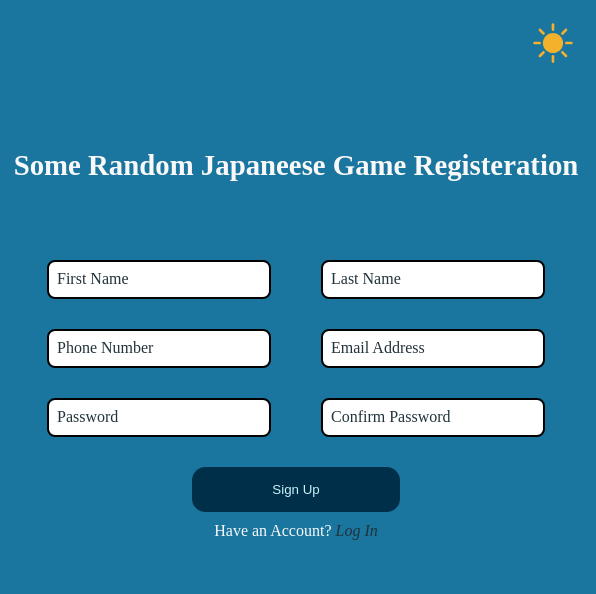
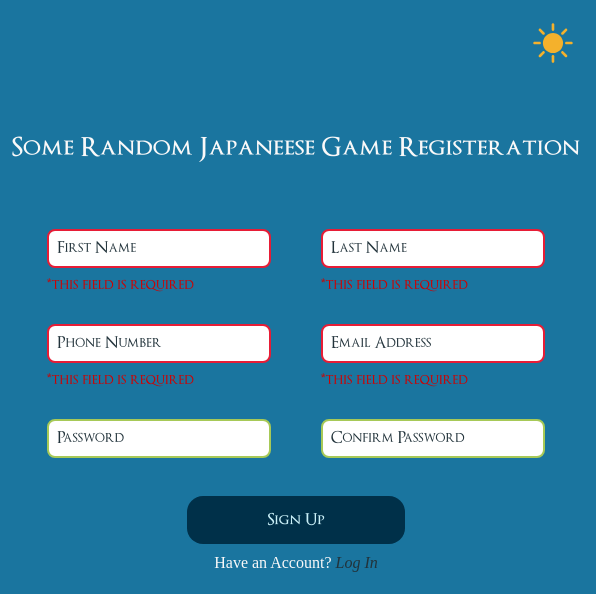
Before and after one commit to MohamedAbdel-Azeem/odin-loginForm, a plain HTML site: page index.html in a window 1280 px wide. Both pictures are taken after a click on the input "Sign Up". Shown: the top 594 px of the page, 684-1280 px from the left. Drawn offline with Linux system fonts and the light colour scheme.

Commit message:
Project Finished

```diff
--- a/index.html
+++ b/index.html
@@ -11,7 +11,7 @@
     <div id="background"></div>
     <div id="formDiv">
         <h1>Some Random Japaneese Game Registeration</h1>
-        <form action="#" method="post">
+        <form action="#" method="post" id="form">
             <div class="inputRow">
                 <div class="input-field">
                     <label for="first_name">
@@ -31,7 +31,7 @@
                     <label for="phone">
                         Phone Number
                     </label>
-                    <input type="number" id="Phone" required>
+                    <input type="tel" id="Phone" required pattern="\+?[0-9]*">
                 </div>
                 <div class="input-field">
                     <label for="email">
@@ -55,7 +55,7 @@
                 </div>
             </div>
         </form>
-        <input type="submit" value="Sign Up" class="button">
+        <input type="submit" value="Sign Up" class="button" id="submit">
         <span id="login">Have an Account? <i>Log In</i></span>
     </div>
     <script src="script.js" defer></script>
--- a/script.js
+++ b/script.js
@@ -25,7 +25,7 @@ document.querySelectorAll('.input-field input').forEach(input => {
         label.style.top = '-1.5rem';
         label.style.backgroundColor = 'var(--labelBG-focus-color)';
         label.style.color = 'var(--label-focus-color)';
-        label.style.padding = '0 0.5rem';
+        label.style.padding = '0.05rem 0.6rem';
     });
     input.addEventListener('blur', () => {
         if (input.value === ''){
@@ -37,20 +37,72 @@ document.querySelectorAll('.input-field input').forEach(input => {
             label.style.top = '-0.75rem';
         }
     });
+    input.addEventListener('input', () => {
+        const error = input.parentElement.querySelector('.error');
+        if (input.value !== '') {
+            error.textContent = '';
+        }
+    });
 });
 
-const password = document.querySelector('#password');
-const ConfirmPassword = document.querySelector('#Confirm_password');
 
-password.addEventListener('input', checkPassword);
-ConfirmPassword.addEventListener('input', checkPassword);
+document.querySelectorAll('.input-field').forEach(field => {
+    const error = document.createElement('div');
+    error.className = 'error';
+    field.appendChild(error);
+});
 
-function checkPassword(){
-    if (password.value !== ConfirmPassword.value){
-        password.style.borderColor = '#e71d36';
-        ConfirmPassword.style.borderColor = '#e71d36';
+function checkPassword() {
+    const password = document.querySelector('#password');
+    const confirmPassword = document.querySelector('#Confirm_password');
+    const error1 = confirmPassword.parentElement.querySelector('.error');
+    const error2 = password.parentElement.querySelector('.error');
+    if (password.value !== confirmPassword.value) {
+        error1.textContent = '*passwords do not match';
+        error1.style.color = 'var(--error-color)';
+        error2.textContent = '*passwords do not match';
+        error2.style.color = 'var(--error-color)';
+        error1.style.marginTop = '0.5rem';
+        error2.style.marginTop = '0.5rem';
+        password.style.borderColor = 'var(--error-color)';
+        confirmPassword.style.borderColor = 'var(--error-color)';
+        return false;
     } else {
-        password.style.borderColor = '#a7c957;';
-        ConfirmPassword.style.borderColor = '#a7c957';
+        error1.textContent = '';
+        error2.textContent = '';
+        password.style.borderColor = '#a7c957';
+        confirmPassword.style.borderColor = '#a7c957';
+        return true;
     }
 }
+
+const submitForm = document.querySelector('#submit');
+
+submitForm.addEventListener('click', function(event) {
+    let allInputsFilled = true;
+    const pattern = /^\+?[0-9]*$/;
+    document.querySelectorAll('.input-field input').forEach(input => {
+        const error = input.parentElement.querySelector('.error');
+        if (input.value === '') {
+            event.preventDefault();
+            allInputsFilled = false;
+            error.textContent = '*this field is required';
+            error.style.color = 'var(--error-color)';
+            error.style.marginTop = '0.5rem';
+            input.classList.add('touched');
+        } else {
+            error.textContent = '';
+            if (input.id === 'Phone' && !pattern.test(input.value)) {
+                event.preventDefault();
+                error.textContent = 'Invalid phone number!';
+                error.style.color = 'var(--error-color)';
+                error.style.marginTop = '0.5rem';
+            } else {
+                error.textContent = '';
+            }
+        }
+    });
+    if (!checkPassword()) {
+        event.preventDefault();
+    }
+});
--- a/styles.css
+++ b/styles.css
@@ -1,3 +1,13 @@
+@font-face {
+    font-family: 'CoolBigFont';
+    src: url('./assets/fonts/OptimusPrincepsSemiBold.ttf') format('truetype');
+}
+
+@font-face {
+    font-family: 'CoolSmallFont';
+    src: url('./assets/fonts/OptimusPrinceps.ttf') format('truetype');
+}
+
 :root.dark{
     --background-image: url('/assets/night.gif');
     --font-color: #faf9f9;
@@ -6,6 +16,7 @@
     --labelBG-focus-color: #003049;
     --label-focus-color: #caf0f8;
     --button-hover-color: rgba(80, 63, 205,0.7);
+    --error-color: #d00000;
 }
 
 :root.light{
@@ -16,6 +27,7 @@
     --labelBG-focus-color: #386641;
     --label-focus-color: #f2e8cf;
     --button-hover-color: rgba(43, 147, 72, 0.7);
+    --error-color: red;
 }
 
 body{
@@ -63,7 +75,9 @@ h1{
     position: absolute;
     top: 4.5em;
     white-space: nowrap;
-    font-size: 1.8em;
+    font-size: 1.6em;
+    font-weight: 800;
+    font-family: 'CoolBigFont', sans-serif;
 }
 
 
@@ -71,6 +85,7 @@ h1{
     display: flex;
     gap: 50px;
     margin-bottom: 30px;
+    font-family: 'CoolSmallFont', sans-serif;
 }
 
 .inputRow input{
@@ -131,6 +146,8 @@ h1{
     background-color: var(--labelBG-focus-color);
     color: var(--label-focus-color);
     border: none;
+    font-family: 'CoolBigFont', sans-serif;
+    font-size: 1em;
 }
 
 .button:hover{
```
Also changed, not shown: assets/fonts/OptimusPrinceps.ttf (added), assets/fonts/OptimusPrincepsSemiBold.ttf (added).
